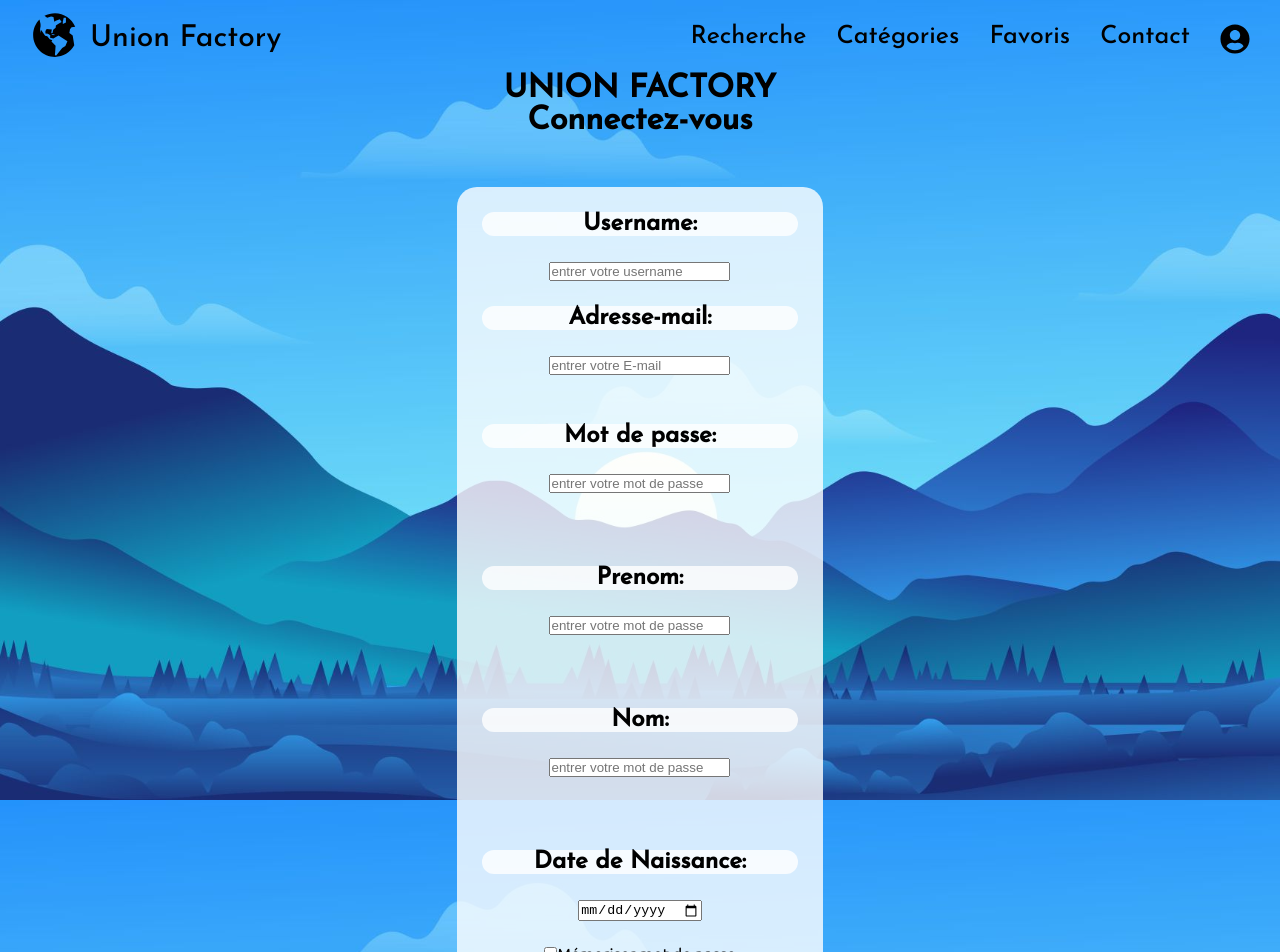
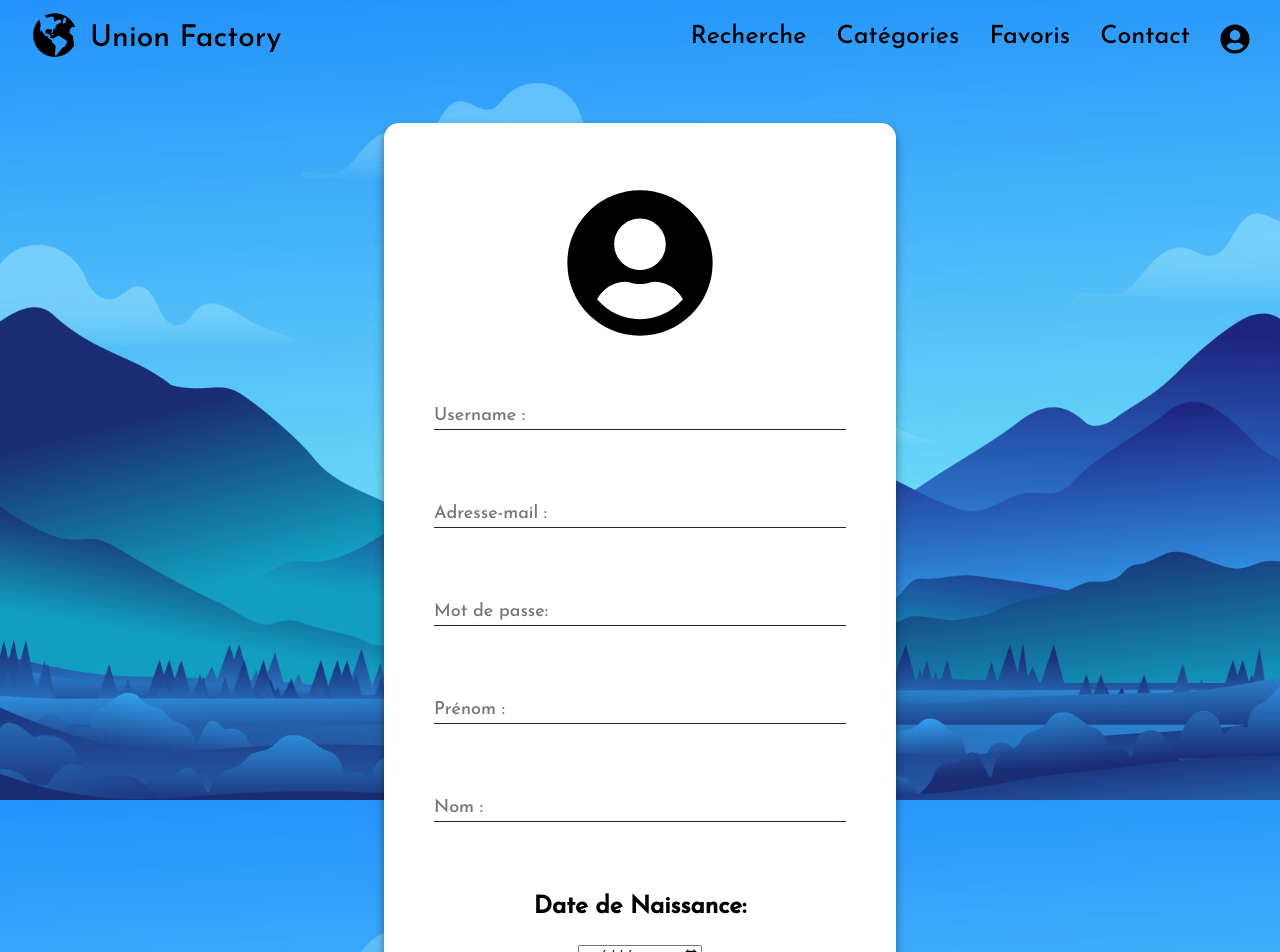
Before and after one commit to TheoLandemaine/Union_Factory, a React (Create React App) app: page /inscription in a window 1280 px wide. Shown: the top 952 px of the page. Built offline with nearby package versions, Linux system fonts and the light colour scheme; no server answers.

Commit message:
change css form register and logout

```diff
--- a/src/components/Inscription.js
+++ b/src/components/Inscription.js
@@ -4,8 +4,11 @@ import '../App.css';
 import {toast} from 'react-toastify';
 import 'react-toastify/dist/ReactToastify.css';
 import  { useHistory } from 'react-router-dom';
+import {FaUserCircle} from 'react-icons/fa';
+import {Link} from 'react-router-dom';
 
 
+toast.configure()
 function Inscription() {
 
   let history = useHistory();
@@ -48,39 +51,70 @@ function Inscription() {
   return (
     <>
      <div className="App">
-        <h1>UNION FACTORY</h1>
 
         <div className="profilBody">
-          <div className="connect-vous">
-            <h1 id="connect">Connectez-vous</h1>
+            <section className="container">
+                <div className="cadreInscription">
+            <div>
+            <FaUserCircle id="ConnectionLogo"/>
         </div>
-          <section className="container">
-            <div className="cadre">
-              <div>
-              </div>
+
 
       <div className='mail'>
 
         <div className="insert-username">
-                  <h2>Username:</h2>
-                  <input type='text' onChange={(e) => { setUsernameReg(e.target.value); } } placeholder="entrer votre username" required />
+            <div className="text-input-container">
+                <input className="text-input" type="text" onChange={(e) => { setUsernameReg(e.target.value); } }
+                        placeholder=" " id="InputAdresseMail" required/>
+                <div className="input-underline"></div>
+                <div className="label-container">
+                    <span className="input-label">Username :</span>
                 </div>
+            </div>
+        </div>
+
             <div className="insert-mail">
-                  <h2>Adresse-mail:</h2>
-                  <input type='email' onChange={(e) => { setEmailReg(e.target.value); } } placeholder="entrer votre E-mail" required />
+                <div className="text-input-container">
+                    <input className="text-input" type="text" onChange={(e) => { setEmailReg(e.target.value); } }
+                            placeholder=" " id="InputAdresseMail" required/>
+                    <div className="input-underline"></div>
+                    <div className="label-container">
+                        <span className="input-label">Adresse-mail :</span>
                     </div>
-                <div className='mdp'>
-                  <h2>Mot de passe:</h2>
-                  <input type='password' onChange={(e) => { setPasswordReg(e.target.value); } } placeholder="entrer votre mot de passe" required />
                 </div>
-                <div className='mdp'>
-                  <h2>Prenom:</h2>
-                  <input type='text' onChange={(e) => { setPrenomReg(e.target.value); } } placeholder="entrer votre mot de passe" required />
             </div>
-                <div className='mdp'>
-                  <h2>Nom:</h2>
-                  <input type='text' onChange={(e) => { setNomReg(e.target.value); } } placeholder="entrer votre mot de passe" required />
+            <div className="mdp">
+                <div className="text-input-container">
+                    <input className="text-input" type="text" onChange={(e) => { setPasswordReg(e.target.value); } }
+                            placeholder=" " id="InputAdresseMail" required/>
+                    <div className="input-underline"></div>
+                    <div className="label-container">
+                        <span className="input-label">Mot de passe:</span>
                     </div>
+                </div>
+            </div>
+
+            <div className="mdp">
+                <div className="text-input-container">
+                    <input className="text-input" type="text" onChange={(e) => { setPrenomReg(e.target.value); } }
+                            placeholder=" " id="InputAdresseMail" required/>
+                    <div className="input-underline"></div>
+                    <div className="label-container">
+                        <span className="input-label">Prénom :</span>
+                    </div>
+                </div>
+            </div>
+            <div className="mdp">
+                <div className="text-input-container">
+                    <input className="text-input" type="text" onChange={(e) => { setNomReg(e.target.value); } }
+                            placeholder=" " id="InputAdresseMail" required/>
+                    <div className="input-underline"></div>
+                    <div className="label-container">
+                        <span className="input-label">Nom :</span>
+                    </div>
+                </div>
+            </div>
+
         <div className='mdp'>
           <h2>Date de Naissance:</h2>
           <input type='date' onChange={(e) => { setDateNaissanceReg(e.target.value); } } placeholder="entrer votre mot de passe" required />
@@ -93,10 +127,18 @@ function Inscription() {
             <label for="mdp-memorise">Mémoriser mot de passe </label>
           </div>
 
-                  <button className="inscription" onClick={()=>{inscription(); history.push('/home')}}>S'inscrire</button>
+          <button className="inscription btn_connection" onClick={()=>{inscription(); history.push('/home')}}>S'inscrire</button>
 
-                  <label id="text-sign-up">Vous avez deja un compte?</label>
-                  <a href="/profil">Connectez Vous</a>
+            <div className="text-center">
+                <span className="txt1"> Vous avez deja un compte ? </span>
+
+                <Link to="/Profil">
+                    <h2 className="txt2"> Connectez Vous </h2>
+                </Link>
+            </div>
+
+          {/* <label id="text-sign-up">Vous avez deja un compte?</label>
+          <a href="./App_Login.js">Connectez Vous</a> */}
         </div>
       </div>
     </div>
--- a/src/css/style.css
+++ b/src/css/style.css
@@ -61,6 +61,21 @@ PAGE D'ACCUEIL
   font-size: 25px;
   top: 30%;
   left: 36%;
+  animation: show 2s ease-in;
+  transition: all 2s;
+}
+
+@keyframes show{
+  from{
+    opacity: 0;
+                }
+  to{
+    opacity: 1;
+                }
+}
+
+.PhraseAccueil:hover, .PhraseAccueil:focus{
+  transform: scale(1.2);
 }
 
 #bouton{
@@ -140,6 +155,32 @@ PAGE DE CONNECTION
   box-shadow: 0 5px 10px 0 rgb(0 0 0 / 40%);
 }
 
+.cadreInscription{
+  display: flex;
+  flex-direction: column;
+  padding: 50px;
+  width: 40%;
+  margin: 50px;
+  border-radius:15px;
+  background: rgba(255, 255, 255);
+  box-shadow: 0 5px 10px 0 rgb(0 0 0 / 40%);
+}
+
+.cadreLogout{
+  display: flex;
+  flex-direction: column;
+  padding: 30px;
+  width: 40%;
+  margin: 50px;
+  border-radius:15px;
+  background: rgba(255, 255, 255);
+  box-shadow: 0 5px 10px 0 rgb(0 0 0 / 40%);
+}
+
+.formLogout {
+  margin: 30px;
+}
+
 #ConnectionLogo{
   font-size: 150px;
   margin: 15px;
@@ -216,9 +257,14 @@ input.cadre{
   text-decoration: underline;
 }
 
-.div_AdresseMail, .mdp, .btn_connection, .text_inscription {
+.div_AdresseMail, .mdp, .btn_connection, .text_inscription, .insert-username, .insert-mail {
   margin-top: 1.5rem;
   margin-bottom: 1.5rem;
+}
+
+.divise_form {
+  /* display: flex; */
+  flex-direction: row;
 }
 
 .text_inscription {
@@ -288,7 +334,7 @@ a {
   width: 100%;
   position: absolute;
   bottom: 0;
-
+  left: 0;
   outline: none;
   border: none;
   padding-bottom: 4px; /* Better-looking line spacing */
@@ -320,6 +366,7 @@ a {
 
   position: absolute;
   bottom: 5px;
+  left: 0;
   transform: none; /* Normal state */
   transition: all var(--animation-duration) ease;
 }
--- a/src/routes/Home.js
+++ b/src/routes/Home.js
@@ -40,12 +40,16 @@ function Home() {
 
   return (
       <div className="App">
-          <h1>Hello {loginStatus || localStorage.getItem("name")}</h1>
-          <img src ={localStorage.getItem("profilePic")}/>
-          <form action="/logout" method="GET">
-            <button onClick = {() => {logout(); history.push('/profil')}}>Logout</button>
+          <section className="container">
+              <div className="cadreLogout">
+                  <h1>Hello {loginStatus || localStorage.getItem("name")}</h1>
+                  <img src ={localStorage.getItem("profilePic")}/>
+                  <form className="formLogout" action="/logout" method="GET">
+                    <button className="btn_connection" onClick = {() => {logout(); history.push('/profil')}}>Logout</button>
 
-          </form>
+                  </form>
+              </div>
+          </section>
       </div>
   );
 }
```
Lines whose indentation alone changed are shown as unchanged.
